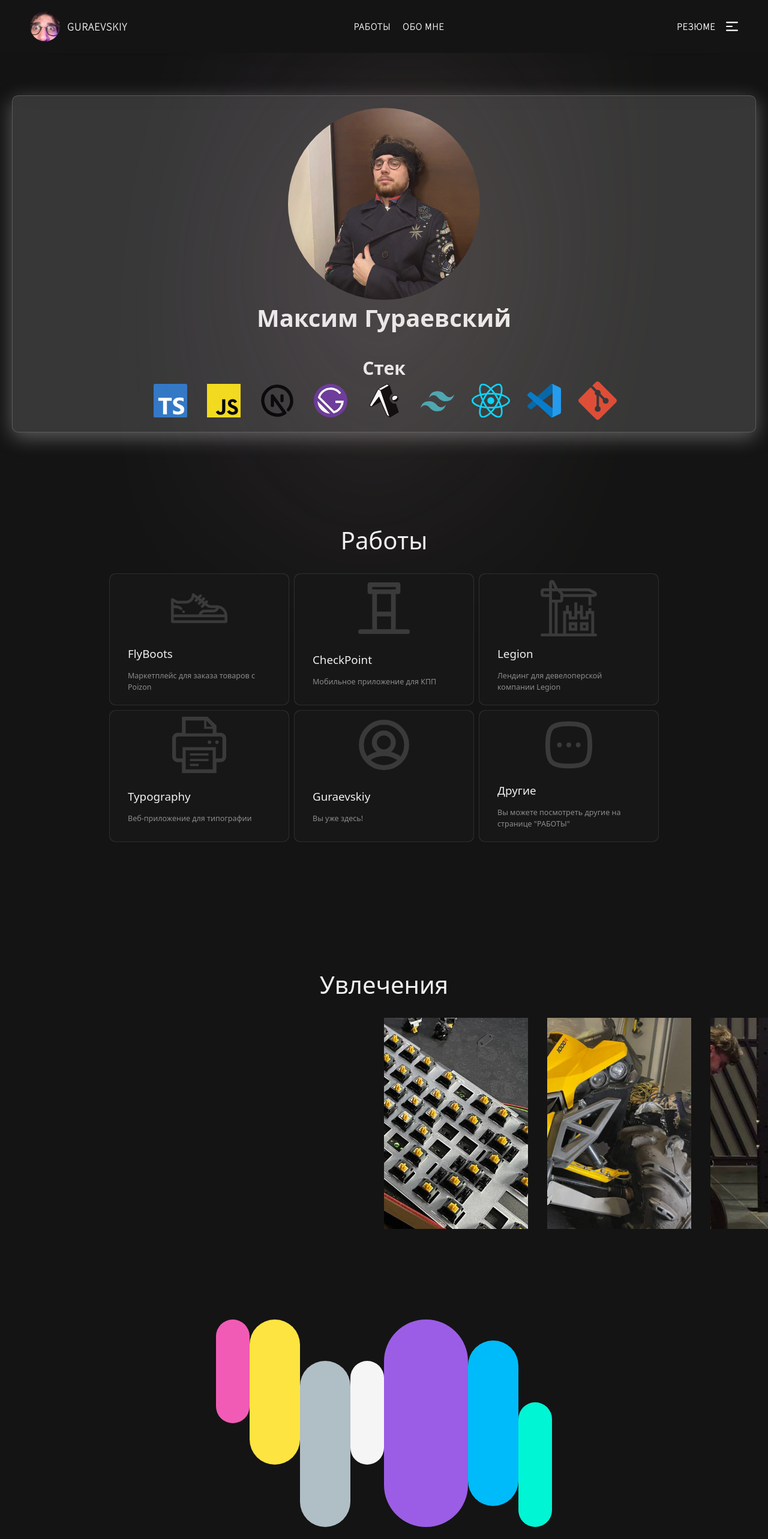
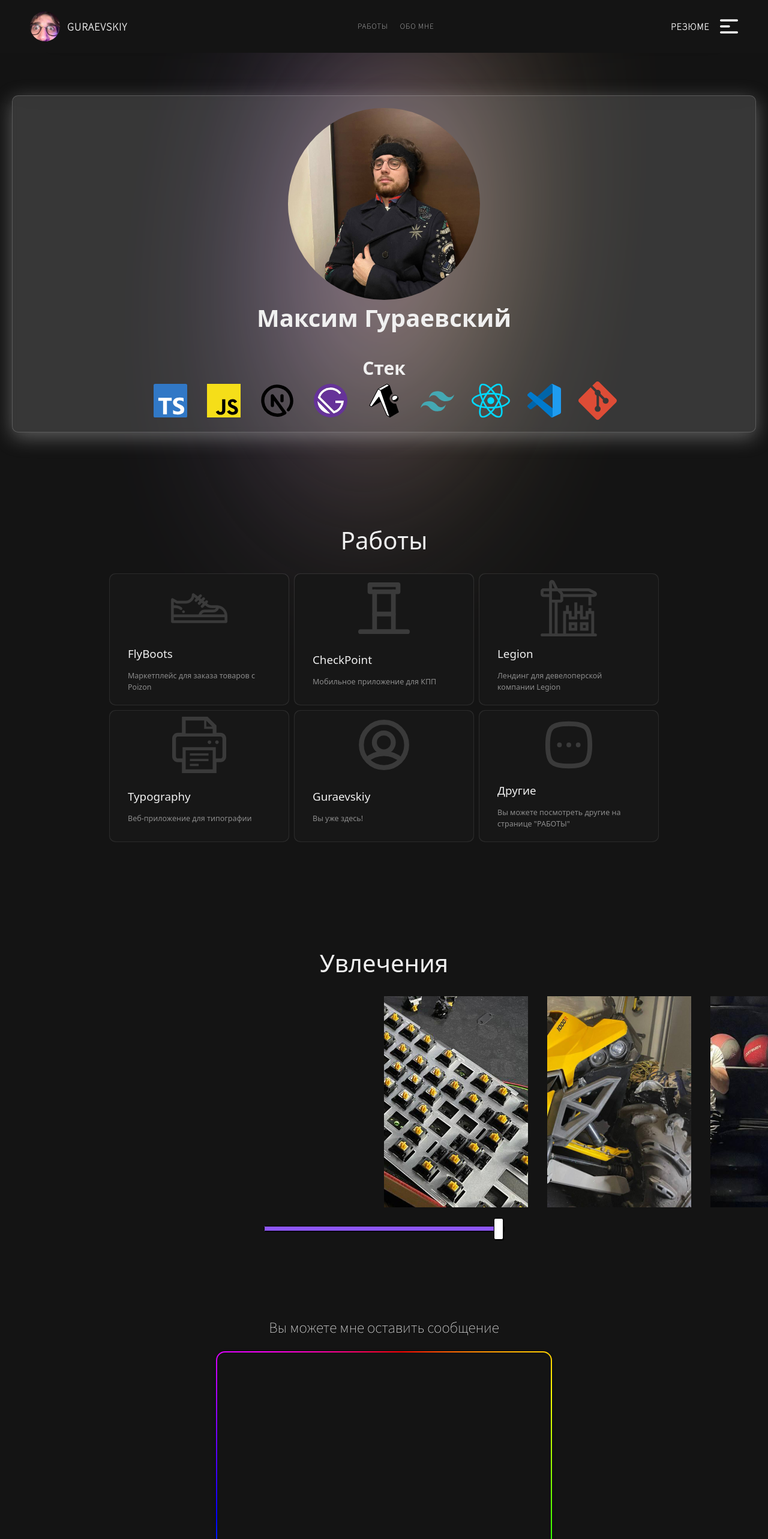
Before and after one commit to MaxGuraevskiy/guraevskiy, a Next.js app: page / in a window 1280 px wide. Shown: the top 2566 px of the page at 60% size. Built offline with nearby package versions, Linux system fonts and the light colour scheme.

Commit message:
fix some bugs

```diff
--- a/app/homeSections/section1/blob.css
+++ b/app/homeSections/section1/blob.css
@@ -1,6 +1,6 @@
 #blob {
   background-color: white;
-  height: 18vmax;
+  height: 30vmax;
   aspect-ratio: 1;
   z-index: 0;
   position: absolute;
@@ -9,7 +9,7 @@
   translate: -50% -50%;
   border-radius: 50%;
   background: linear-gradient(to right, rgb(238, 196, 113), mediumpurple);
-  filter: blur(12vmax);
+  filter: blur(10vmax);
   animation: rotate 20s infinite;
   opacity: 0.8;
 }
@@ -17,6 +17,7 @@
 #blur {
   height: 100%;
   width: 100%;
+
   position: absolute;
-  z-index: 1;
+  z-index: 4;
 }
--- a/app/homeSections/section1/blob.tsx
+++ b/app/homeSections/section1/blob.tsx
@@ -7,6 +7,7 @@ function Blob() {
   const blob = useRef<HTMLDivElement>(null);
 
   return (
+    <>
       <div
         id="blur"
         onPointerMove={(event) => {
@@ -23,9 +24,9 @@ function Blob() {
         onPointerLeave={() => {
           if (blob.current) blob.current.style.display = "none";
         }}
-    >
+      ></div>
       <div id="blob" ref={blob}></div>
-    </div>
+    </>
   );
 }
 
--- a/app/homeSections/section1/section1.css
+++ b/app/homeSections/section1/section1.css
@@ -23,17 +23,18 @@
   flex-direction: column;
   justify-content: space-evenly;
   align-items: center;
+  z-index: 3;
 
   padding: 2rem 1rem 2rem 1rem;
 }
 
 .typewriter h1 {
   font-family: monospace;
-  overflow: hidden; /* Ensures the content is not revealed until the animation */
-  border-right: 0.15em solid orange; /* The typwriter cursor */
-  white-space: nowrap; /* Keeps the content on a single line */
-  margin: 0 auto; /* Gives that scrolling effect as the typing happens */
-  letter-spacing: 0.15em; /* Adjust as needed */
+  overflow: hidden;
+  border-right: 0.15em solid orange;
+  white-space: nowrap;
+  margin: 0 auto;
+  letter-spacing: 0.15em;
   animation: typing 3.5s steps(30, end), blink-caret 0.5s step-end infinite;
   font-size: 1.2rem;
 }
--- a/app/homeSections/section3/section3.css
+++ b/app/homeSections/section3/section3.css
@@ -15,3 +15,95 @@
   object-fit: cover;
   object-position: 100% center;
 }
+
+/* #rangeSwiper {
+  width: 50vmin;
+  margin-top: 5em;
+} */
+
+input[type="range"] {
+  -webkit-appearance: none;
+  margin: 5em 0;
+  width: 50vmin;
+  z-index: 3;
+}
+input[type="range"]:focus {
+  outline: none;
+}
+input[type="range"]::-webkit-slider-runnable-track {
+  width: 100%;
+  height: 8.4px;
+  cursor: pointer;
+  box-shadow: 1px 1px 1px #000000, 0px 0px 1px #0d0d0d;
+  background: #8e57f7;
+  border-radius: 1.3px;
+  border: 0.2px solid #010101;
+}
+input[type="range"]::-webkit-slider-thumb {
+  box-shadow: 1px 1px 1px #000000, 0px 0px 1px #0d0d0d;
+  border: 1px solid #000000;
+  height: 36px;
+  width: 16px;
+  border-radius: 3px;
+  background: #ffffff;
+  cursor: pointer;
+  -webkit-appearance: none;
+  margin-top: -14px;
+}
+input[type="range"]:focus::-webkit-slider-runnable-track {
+  background: #8e57f7;
+}
+input[type="range"]::-moz-range-track {
+  width: 100%;
+  height: 8.4px;
+  cursor: pointer;
+  box-shadow: 1px 1px 1px #000000, 0px 0px 1px #0d0d0d;
+  background: #8e57f7;
+  border-radius: 1.3px;
+  border: 0.2px solid #010101;
+}
+input[type="range"]::-moz-range-thumb {
+  box-shadow: 1px 1px 1px #000000, 0px 0px 1px #0d0d0d;
+  border: 1px solid #000000;
+  height: 36px;
+  width: 16px;
+  border-radius: 3px;
+  background: #ffffff;
+  cursor: pointer;
+}
+input[type="range"]::-ms-track {
+  width: 100%;
+  height: 8.4px;
+  cursor: pointer;
+  background: transparent;
+  border-color: transparent;
+  border-width: 16px 0;
+  color: transparent;
+}
+input[type="range"]::-ms-fill-lower {
+  background: #8e57f7;
+  border: 0.2px solid #010101;
+  border-radius: 2.6px;
+  box-shadow: 1px 1px 1px #000000, 0px 0px 1px #0d0d0d;
+}
+input[type="range"]::-ms-fill-upper {
+  background: #8e57f7;
+  border: 0.2px solid #010101;
+  border-radius: 2.6px;
+  box-shadow: 1px 1px 1px #000000, 0px 0px 1px #0d0d0d;
+}
+input[type="range"]::-ms-thumb {
+  box-shadow: 1px 1px 1px #000000, 0px 0px 1px #0d0d0d;
+  border: 1px solid #000000;
+  height: 36px;
+  width: 16px;
+  border-radius: 3px;
+  background: #ffffff;
+  cursor: pointer;
+}
+input[type="range"]:focus::-ms-fill-lower {
+  background: #8e57f7;
+}
+input[type="range"]:focus::-ms-fill-upper {
+  background: #8e57f7;
+}
--- a/app/homeSections/section3/section3.tsx
+++ b/app/homeSections/section3/section3.tsx
@@ -17,6 +17,7 @@ function Section3() {
   const [mouseDownAt, setMouseDownAt] = useState(0);
   const [prevPercentage, setPrevPercentage] = useState(0);
   const [percentage, setPercentage] = useState(0);
+  const [nextPercentage, setNextPercentage] = useState(0);
 
   const image1 = useRef<HTMLImageElement>(null);
   const image2 = useRef<HTMLImageElement>(null);
@@ -38,9 +39,9 @@ function Section3() {
       alt: "Photo of my maverick 1000R XMR",
     },
     {
-      imgRef: image3,
-      imgPath: gym_deadlift,
-      alt: "Light weights",
+      imgRef: image7,
+      imgPath: gym,
+      alt: "Me on the gym",
     },
     {
       imgRef: image4,
@@ -58,9 +59,9 @@ function Section3() {
       alt: "Me checking father`s drill machine",
     },
     {
-      imgRef: image7,
-      imgPath: gym,
-      alt: "Me on the gym",
+      imgRef: image3,
+      imgPath: gym_deadlift,
+      alt: "Light weights",
     },
   ];
 
@@ -71,6 +72,7 @@ function Section3() {
     setMouseDownAt(0);
     setPrevPercentage(percentage);
   };
+
   const MoveHandle = (e: React.PointerEvent<HTMLElement>) => {
     if (mouseDownAt === 0) return;
     const mouseDelta = mouseDownAt - e.clientX;
@@ -82,7 +84,10 @@ function Section3() {
       -100
     );
     setPercentage(nextPercentage);
+    SwipeAnimation(nextPercentage);
+  };
 
+  const SwipeAnimation = (nextPercentage: number) => {
     const children = data.map((e) => e.imgRef.current);
     // const count = children.length;
     // const widths = children.map((e) => e?.clientWidth);
@@ -102,11 +107,17 @@ function Section3() {
         { duration: 1200, fill: "forwards" }
       );
     }
+    setNextPercentage(nextPercentage);
   };
 
   return (
-    <section
-      id="hobbies"
+    <section id="hobbies">
+      <h1 className="font-manrope text-[3rem] small:text-[4rem] pb-10 z-[3]">
+        Увлечения
+      </h1>
+      <div
+        id="image-track"
+        ref={track}
         onPointerDown={(e) => {
           DownHandle(e);
         }}
@@ -117,10 +128,6 @@ function Section3() {
           MoveHandle(e);
         }}
       >
-      <h1 className="font-manrope text-[3rem] small:text-[4rem] pb-10 z-[3]">
-        Увлечения
-      </h1>
-      <div id="image-track" ref={track}>
         {data.map((e, index) => (
           <Image
             key={index}
@@ -132,6 +139,16 @@ function Section3() {
           />
         ))}
       </div>
+
+      <input
+        id="rangeSwiper"
+        type={"range"}
+        min={-100}
+        max={0}
+        value={nextPercentage}
+        onChange={(x) => SwipeAnimation(parseFloat(x.target.value))}
+        step="any"
+      />
     </section>
   );
 }
--- a/app/homeSections/section4/section4.css
+++ b/app/homeSections/section4/section4.css
@@ -264,9 +264,6 @@
   resize: none;
   font-size: 2rem;
   background-color: transparent;
-  border-width: 1px;
-  border-radius: 5px;
-  border-color: "#a3a3a3";
   z-index: 3;
   padding: 10px;
 }
--- a/app/homeSections/section4/section4.tsx
+++ b/app/homeSections/section4/section4.tsx
@@ -66,17 +66,7 @@ function Section4() {
   }, []);
 
   return (
-    <section id="">
-      <div id="wrapper" ref={wrapper} data-configuration="1" data-roundness="1">
-        <div className="shape"></div>
-        <div className="shape"></div>
-        <div className="shape"></div>
-        <div className="shape"></div>
-        <div className="shape"></div>
-        <div className="shape"></div>
-        <div className="shape"></div>
-      </div>
-
+    <section id="Feedback">
       <h2 className="font-sans_pro text-[2.5rem] pt-[15px] z-[3]">
         Вы можете мне оставить сообщение
       </h2>
@@ -94,6 +84,16 @@ function Section4() {
           <h3 className="font-sans_pro text-[2rem] z-[3]">Отправить</h3>
         </button>
       </form>
+
+      <div id="wrapper" ref={wrapper} data-configuration="1" data-roundness="1">
+        <div className="shape"></div>
+        <div className="shape"></div>
+        <div className="shape"></div>
+        <div className="shape"></div>
+        <div className="shape"></div>
+        <div className="shape"></div>
+        <div className="shape"></div>
+      </div>
     </section>
   );
 }
--- a/app/layouts/footer/footer.css
+++ b/app/layouts/footer/footer.css
@@ -21,13 +21,13 @@
 }
 
 .bubble {
-  height: max(300px, 30vw);
-  width: max(300px, 30vw);
+  height: 20vmin;
+  width: 20vmin;
 
   background-color: rgb(33, 150, 243);
   border-radius: 100%;
 
-  position: fixed;
+  position: absolute;
   left: 50%;
   top: 100%;
 
@@ -42,13 +42,6 @@
 }
 
 /* -- Footer styles -- */
-
-h3,
-a {
-  font-family: "Rubik", sans-serif;
-  font-weight: 400;
-  margin: 0px;
-}
 
 #footer {
   border-top: 1px solid rgba(255, 255, 255, 0.25);
@@ -70,21 +63,11 @@ a {
   gap: 1rem;
 }
 
-.footer-section-title {
-  color: white;
-  font-size: 1.5rem;
-}
-
 .footer-section-links {
   display: flex;
   flex-direction: column;
   gap: 0.5rem;
   width: 160px;
-}
-
-.footer-section-links > a {
-  color: white;
-  text-decoration: none;
 }
 
 .footer-section-links > a:hover {
--- a/app/layouts/footer/footer.tsx
+++ b/app/layouts/footer/footer.tsx
@@ -1,7 +1,55 @@
 "use client";
+import Link from "next/link";
 import React, { useEffect, useRef } from "react";
 
 import "./footer.css";
+
+const nav = [
+  {
+    href: "/",
+    title: "Начальная",
+  },
+  {
+    href: "/experience",
+    title: "Работы",
+  },
+  {
+    href: "/about",
+    title: "Обо мне",
+  },
+];
+
+const links = [
+  {
+    href: "https://t.me/guraevskiy",
+    title: "Telegram",
+  },
+  {
+    href: "https://github.com/MaxGuraevskiy",
+    title: "GitHub",
+  },
+  {
+    href: "https://linkedin.com",
+    title: "LinkedIn",
+  },
+];
+
+const GetLinks = (links: { href: string; title: string }[], title: string) => {
+  return (
+    <div className="footer-section">
+      <h1 className="font-manrope">{title}</h1>
+      <div className="footer-section-links">{links.map((e) => GetLink(e))}</div>
+    </div>
+  );
+};
+
+const GetLink = ({ href, title }: { href: string; title: string }) => {
+  return (
+    <Link href={href} target="_blank" key={title}>
+      <h2 className="font-sans_pro">{title}</h2>
+    </Link>
+  );
+};
 
 function Footer() {
   const wrapper = useRef<HTMLDivElement>(null);
@@ -22,55 +70,13 @@ function Footer() {
   }, []);
 
   return (
-    <>
-      <footer id="footer">
-        <div id="bubble-wrapper" ref={wrapper}></div>
-        <div id="footer-content">
-          <div className="footer-section">
-            <h3 className="footer-section-title">General</h3>
-            <div className="footer-section-links">
-              <a href="https://www.youtube.com/c/Hyperplexed" target="_blank">
-                Directory
-              </a>
-              <a href="https://www.youtube.com/c/Hyperplexed" target="_blank">
-                About
-              </a>
-              <a href="https://www.youtube.com/c/Hyperplexed" target="_blank">
-                Contact Us
-              </a>
-            </div>
-          </div>
-          <div className="footer-section">
-            <h3 className="footer-section-title">Social</h3>
-            <div className="footer-section-links">
-              <a href="https://www.youtube.com/c/Hyperplexed" target="_blank">
-                Twitter
-              </a>
-              <a href="https://www.youtube.com/c/Hyperplexed" target="_blank">
-                CodePen
-              </a>
-              <a href="https://www.youtube.com/c/Hyperplexed" target="_blank">
-                YouTube
-              </a>
-            </div>
-          </div>
-          <div className="footer-section">
-            <h3 className="footer-section-title">Legal</h3>
-            <div className="footer-section-links">
-              <a href="https://www.youtube.com/c/Hyperplexed" target="_blank">
-                Privacy
-              </a>
-              <a href="https://www.youtube.com/c/Hyperplexed" target="_blank">
-                Terms
-              </a>
-              <a href="https://www.youtube.com/c/Hyperplexed" target="_blank">
-                Cookies
-              </a>
-            </div>
-          </div>
-        </div>
-      </footer>
-    </>
+    <footer id="footer">
+      <div id="bubble-wrapper" ref={wrapper}></div>
+      <div id="footer-content">
+        {GetLinks(nav, "Навигация")}
+        {GetLinks(links, "Ссылки")}
+      </div>
+    </footer>
   );
 }
 
--- a/app/layouts/header/header.tsx
+++ b/app/layouts/header/header.tsx
@@ -32,7 +32,7 @@ function Header() {
             setIsBurgerOpen(false);
           }}
         >
-          {label}
+          <h3>{label}</h3>
         </Link>
       </div>
     );
@@ -61,14 +61,14 @@ function Header() {
             />
           </div>
           {/* Name */}
-          <h2
+          <h1
             className={classNames(
               styles.logo_sub,
               "font-sans_pro font-bold hover:text-[#8e57f7]"
             )}
           >
             Guraevskiy
-          </h2>
+          </h1>
         </Link>
 
         {/* Navigation links (only desktop) */}
@@ -90,14 +90,14 @@ function Header() {
             rel="noopener noreferrer"
             className="hover:animate-pulse hidden verysmallscreen:!flex"
           >
-            <p
+            <h3
               className={classNames(
                 styles.link,
                 "font-sans_pro hover:text-[#8e57f7]"
               )}
             >
               Резюме
-            </p>
+            </h3>
           </a>
 
           {/* Burger Menu */}
@@ -105,7 +105,7 @@ function Header() {
             onClick={() => {
               setIsBurgerOpen(true);
             }}
-            className="w-8 h-8 "
+            className="w-12 h-12 "
           >
             <Image
               src={burgerMenu_path}
@@ -125,7 +125,7 @@ function Header() {
           onClick={() => {
             setIsBurgerOpen(false);
           }}
-          className="fixed right-4 top-4"
+          className="fixed right-16 top-16"
         >
           <Image src={menu_close_path} alt="close modal search" />
         </button>
@@ -144,27 +144,32 @@ function Header() {
           rel="noopener noreferrer"
           className="hover:animate-pulse"
         >
-          <p
+          <h3
             className={classNames(
               styles.link,
               "font-sans_pro hover:text-[#8e57f7]"
             )}
           >
             Резюме
-          </p>
+          </h3>
         </a>
 
         <div className="flex flex-col">
-          <h2 className="font-manrope text-[2rem] font-semibold">Ссылки</h2>
           <div className="flex flex-col mobile:flex-row justify-center items-center space-y-10 mobile:space-x-10 mobile:space-y-0">
             <Link href="https://t.me/guraevskiy">
-              <p className="font-manrope text-[1.8rem] font-normal">Telegram</p>
+              <h2 className="font-manrope text-[1.8rem] font-normal hover:underline">
+                Telegram
+              </h2>
             </Link>
-            <Link href="https://t.me/guraevskiy">
-              <p className="font-manrope text-[1.8rem] font-normal">Telegram</p>
+            <Link href="https://github.com/MaxGuraevskiy">
+              <h2 className="font-manrope text-[1.8rem] font-normal hover:underline">
+                GitHub
+              </h2>
             </Link>
-            <Link href="https://t.me/guraevskiy">
-              <p className="font-manrope text-[1.8rem] font-normal">Telegram</p>
+            <Link href="https://linkedin.com">
+              <h2 className="font-manrope text-[1.8rem] font-normal hover:underline">
+                LinkedIn
+              </h2>
             </Link>
           </div>
         </div>
```
Also changed, not shown: app/homeSections/section1/section1.tsx (+0 -7 lines), public/imageCarousel/gym_deadlift.jpg. Lines whose indentation alone changed are shown as unchanged.
